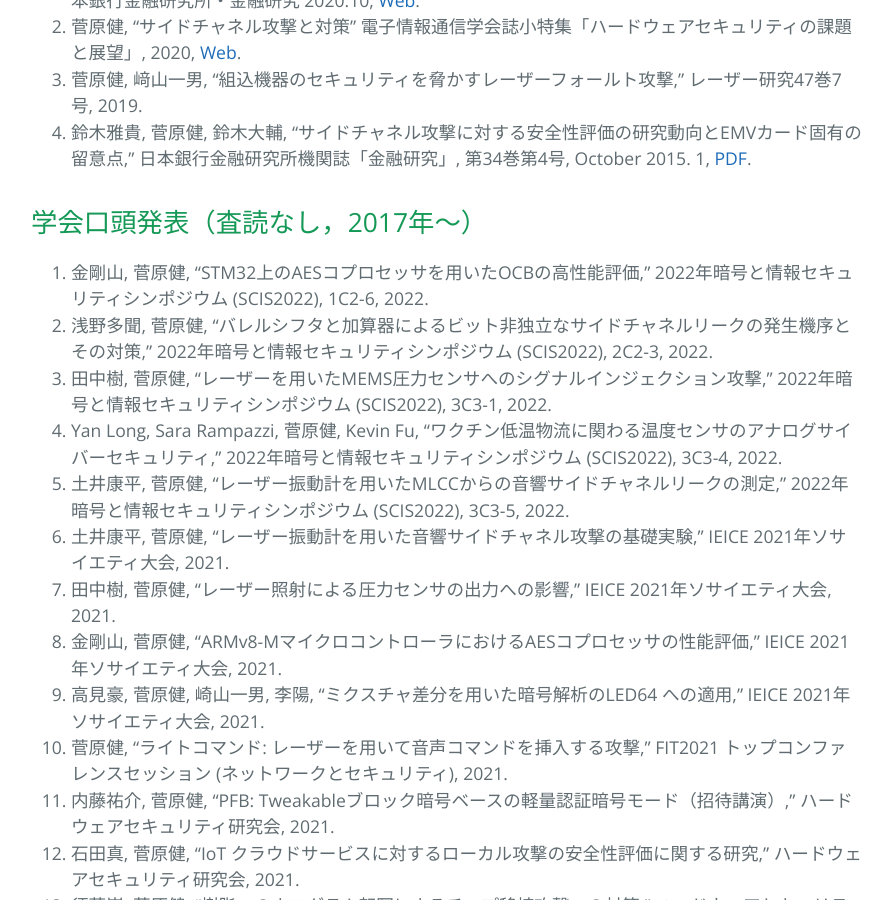
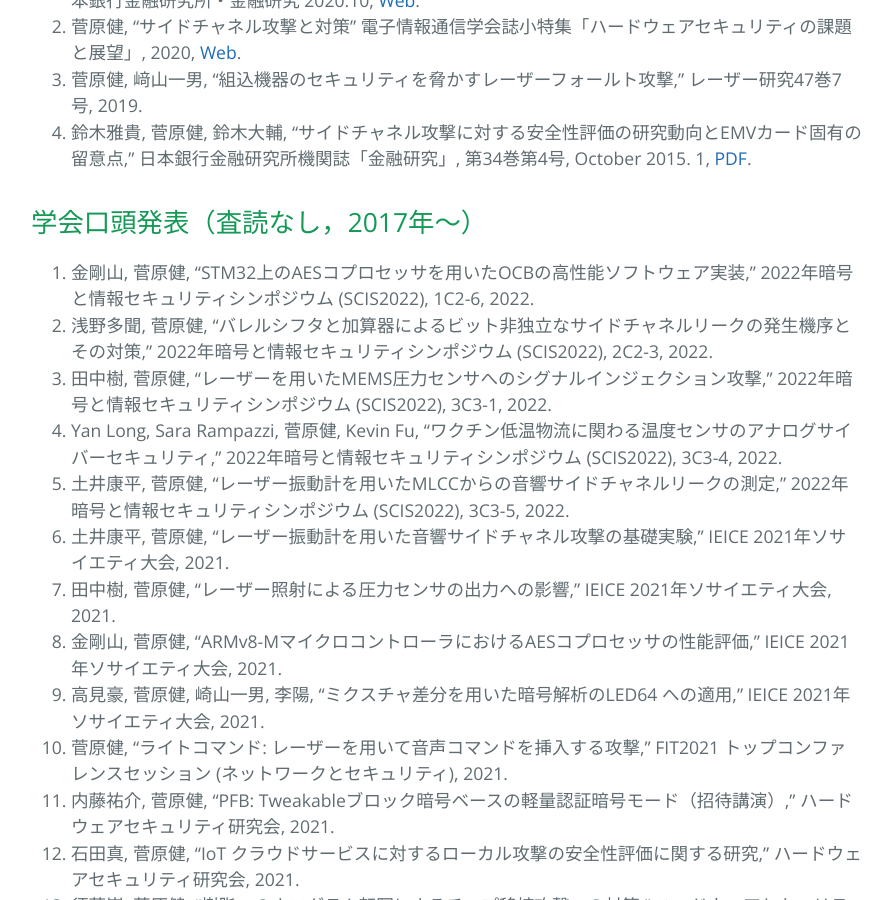
Before and after one commit to sugawara-bbbb/weblab, a Jekyll site: the page built from publication.md, in a window 1280 px wide and 900 px high, scrolled down 6901 px. Shown: the whole window, without its empty margins (193-1085 px from the left). Built offline with Jekyll 4.4.1, drawn with Linux system fonts in a browser that asks for light colours; our own code applies the rules of GitHub Pages for plain Markdown files.

Commit message:
fix typo

```diff
--- a/publication.md
+++ b/publication.md
@@ -104,7 +104,7 @@ layout: default
 
 ## 学会口頭発表（査読なし，2017年〜）
 
-1. 金剛山, 菅原健, "STM32上のAESコプロセッサを用いたOCBの高性能評価," 2022年暗号と情報セキュリティシンポジウム (SCIS2022), 1C2-6, 2022.
+1. 金剛山, 菅原健, "STM32上のAESコプロセッサを用いたOCBの高性能ソフトウェア実装," 2022年暗号と情報セキュリティシンポジウム (SCIS2022), 1C2-6, 2022.
 1. 浅野多聞, 菅原健, "バレルシフタと加算器によるビット非独立なサイドチャネルリークの発生機序とその対策," 2022年暗号と情報セキュリティシンポジウム (SCIS2022), 2C2-3, 2022.
 1. 田中樹, 菅原健, "レーザーを用いたMEMS圧力センサへのシグナルインジェクション攻撃," 2022年暗号と情報セキュリティシンポジウム (SCIS2022), 3C3-1, 2022.
 1. Yan Long, Sara Rampazzi, 菅原健, Kevin Fu, "ワクチン低温物流に関わる温度センサのアナログサイバーセキュリティ," 2022年暗号と情報セキュリティシンポジウム (SCIS2022), 3C3-4, 2022.
```
Also changed, not shown: _member/kim.md (+1 -1 lines).
